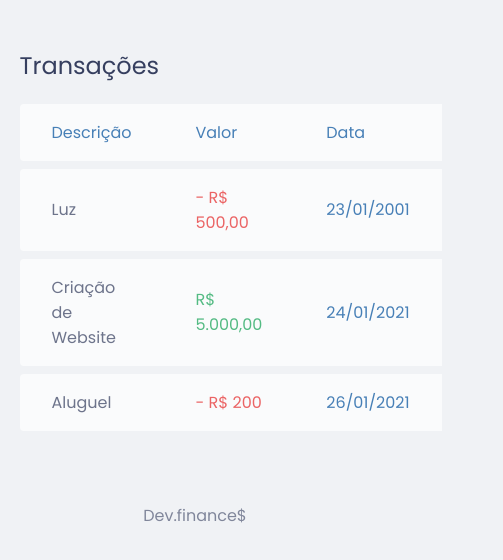
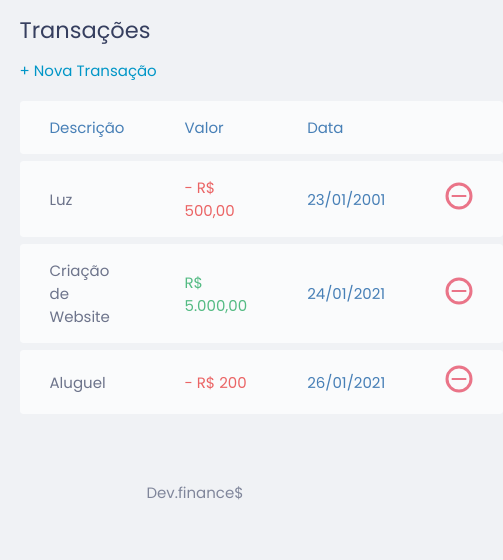
Before and after one commit to larissadantier/Dev.Finance, a plain HTML site: page index.html in a window 390 px wide. Shown: the part 642-1202 px from the top of the page, 503 px wide, since content can reach past the window. After the commit the page ends 1176 px from the top, so only its background shows below. Drawn offline with Linux system fonts and the light colour scheme.

```diff
--- a/index.html
+++ b/index.html
@@ -42,12 +42,14 @@
 
       <section id="transaction">
             <h2>Transações</h2>
+            <a href="#" class="button new">+ Nova Transação</a>
         <table id="data-table">
           <thead>
             <tr>
               <th>Descrição</th>
               <th>Valor</th>
               <th>Data</th>
+              <th></th>
             </tr>
           </thead>
           <tbody>
@@ -55,16 +57,19 @@
               <td class="description">Luz</td>
               <td class="expense">- R$ 500,00</td>
               <td class="date">23/01/2001</td>
+              <td><img src="./assets/minus.svg" alt="Remover transação"></td>
             </tr>
             <tr>
               <td class="description">Criação de Website</td>
               <td class="income">R$ 5.000,00</td>
               <td class="date">24/01/2021</td>
+              <td><img src="./assets/minus.svg" alt="Remover transação"></td>
             </tr>
             <tr>
               <td class="description">Aluguel</td>
               <td class="expense">- R$ 200</td>
               <td class="date">26/01/2021</td>
+              <td><img src="./assets/minus.svg" alt="Remover transação"></td>
             </tr>
           </tbody>
         </table>
--- a/style.css
+++ b/style.css
@@ -1,7 +1,7 @@
 /* Import */
 @import url("https://fonts.googleapis.com/css2?family=Poppins:ital,wght@0,100;0,400;0,700;1,100;1,400;1,700&display=swap");
 /* Variaveis */
-:root{
+:root {
   --dark-blue: #363f5f;
   --dark-very-blue: #00296b;
 }
@@ -10,6 +10,10 @@
   margin: 0;
   padding: 0;
   box-sizing: border-box;
+}
+
+html{
+  font-size: 93.75%; /* 15px */
 }
 
 body {
@@ -28,6 +32,20 @@ h2 {
   color: var(--dark-blue);
 
   font-weight: normal;
+}
+/* Links and buttons */
+a {
+  text-decoration: none;
+  color: #0096c7;
+}
+
+a:hover {
+  color: #00b4d8;
+}
+
+.button.new {
+  display: inline-block;
+  margin-bottom: 0.8rem;
 }
 /* HEADER */
 header {
@@ -51,15 +69,15 @@ header {
   margin-top: 0;
 }
 /* Cards */
-.card{
-    background: #FFF;
+.card {
+  background: #fff;
   padding: 1.5rem 2rem;
   margin-bottom: 2rem;
   color: var(--dark-blue);
   border-radius: 0.25rem;
 }
 
-.card h3{
+.card h3 {
   font-weight: normal;
   font-size: 1rem;
 
@@ -68,20 +86,20 @@ header {
   justify-content: space-between;
 }
 
-.card p{
+.card p {
   font-size: 2rem;
   line-height: 3rem;
 
   margin-top: 1rem;
 }
 
-.card.total{
+.card.total {
   background: #014f86;
   color: white;
 }
 
 /* MAIN - Transaction*/
-#data-table{
+#data-table {
   width: 100%;
   border-spacing: 0 0.5rem;
   color: #00509d;
@@ -89,36 +107,42 @@ header {
 
 table thead tr th:first-child,
 table tbody tr td:first-child {
-    border-radius: 0.25rem 0  0 .25rem;
+  border-radius: 0.25rem 0 0 0.25rem;
 }
-table thead th{
-    background: #FFF;
+
+table thead tr th:last-child,
+table tbody tr td:last-child {
+  border-radius: 0 0.25rem 0.25rem 0;
+}
+
+table thead th {
+  background: #fff;
   font-weight: normal;
   padding: 1rem 2rem;
   text-align: left;
 }
-table tbody td{
-    background: #FFF;
+table tbody td {
+  background: #fff;
   padding: 1rem 2rem;
 }
-table tr{
+table tr {
   opacity: 0.7;
 }
-table tbody tr:hover{
+table tbody tr:hover {
   opacity: 1;
   transition: all 0.5s ease;
 }
 
-td.description{
+td.description {
   color: var(--dark-blue);
 }
 
-td.income{
+td.income {
   color: #12a454;
 }
 
-td.expense{
-    color: #e92929
+td.expense {
+  color: #e92929;
 }
 
 /* FOOTER */
@@ -129,3 +153,5 @@ footer {
 
   opacity: 0.6;
 }
+
+/* Responsive */
```
Lines whose indentation alone changed are shown as unchanged.
